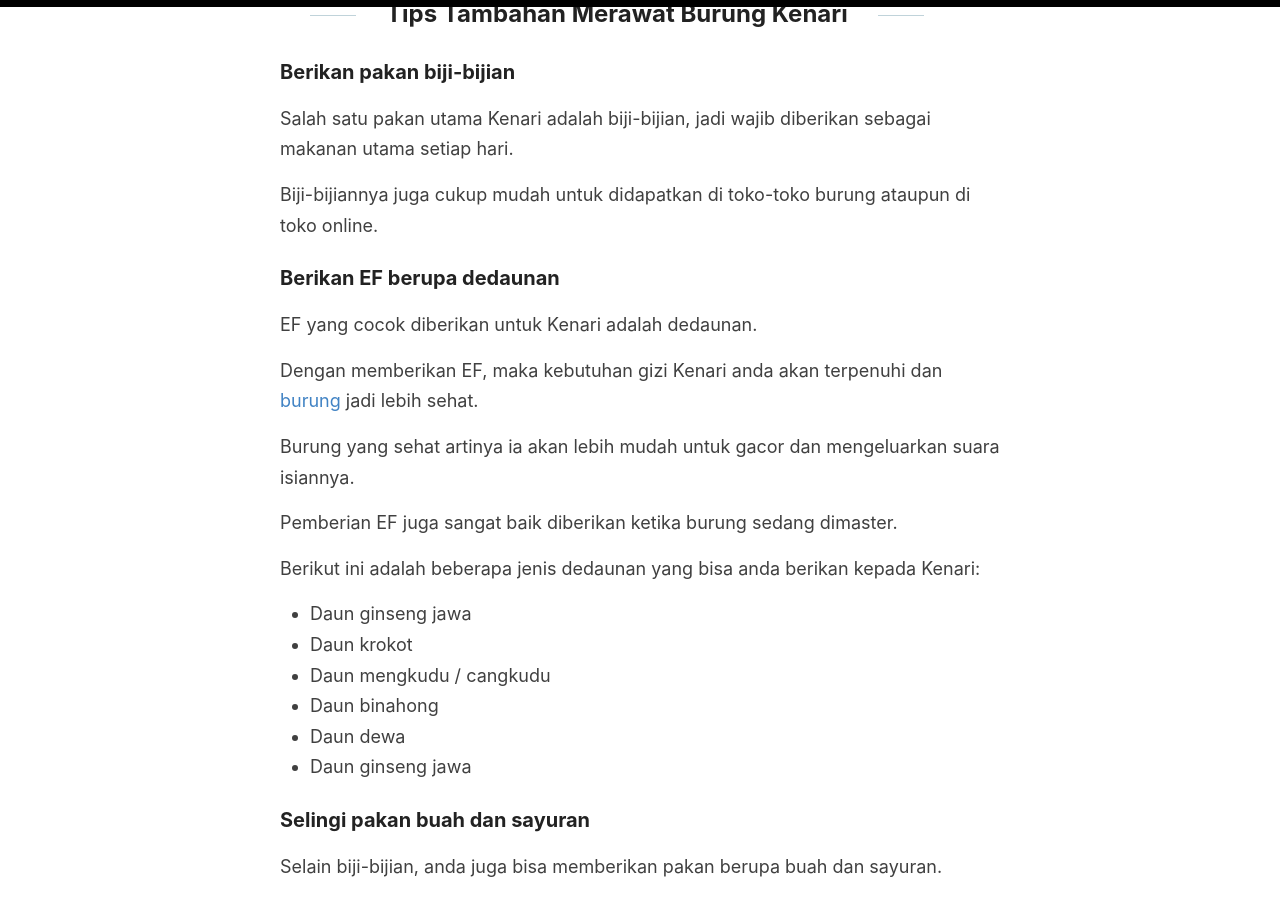
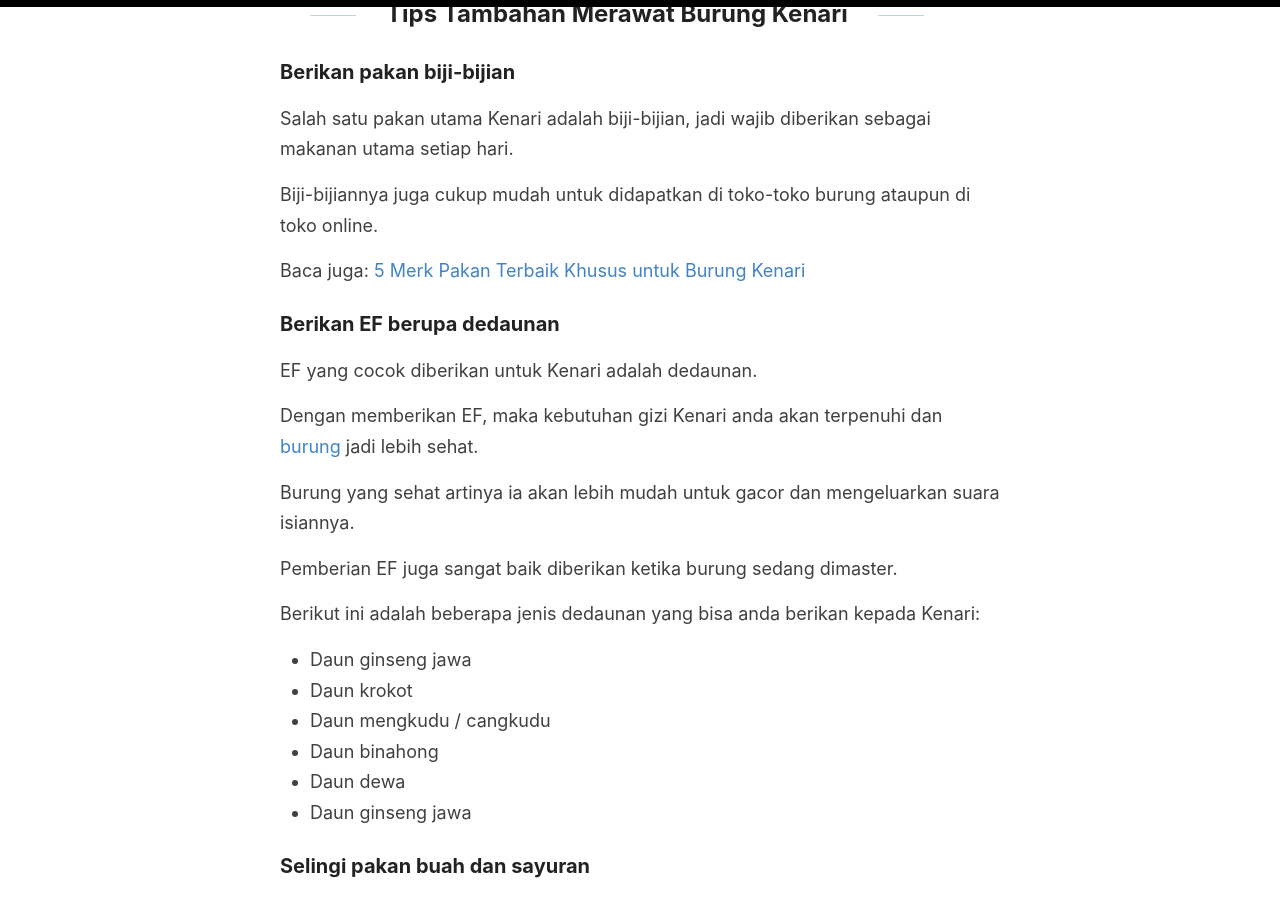
Before and after one commit to wikicau/wikicau.github.io, a Jekyll site: the page built from _posts/2019-02-8-suara-burung-kenari.md, in a window 1280 px wide and 900 px high, scrolled down 2080 px. Built offline with Jekyll 4.4.1, drawn with Linux system fonts in a browser that asks for light colours.

Commit message:
add link to another relevant article

```diff
--- a/_posts/2019-02-8-suara-burung-kenari.md
+++ b/_posts/2019-02-8-suara-burung-kenari.md
@@ -50,6 +50,8 @@ Suara masteran dibawah ini bisa anda dengarkan online atau di download.
 Salah satu pakan utama Kenari adalah biji-bijian, jadi wajib diberikan sebagai makanan utama setiap hari.
 
 Biji-bijiannya juga cukup mudah untuk didapatkan di toko-toko burung ataupun di toko online.
+
+Baca juga: [5 Merk Pakan Terbaik Khusus untuk Burung Kenari](https://wikicau.com/merk-pakan-kenari/)
 
 ### Berikan EF berupa dedaunan
 
```
